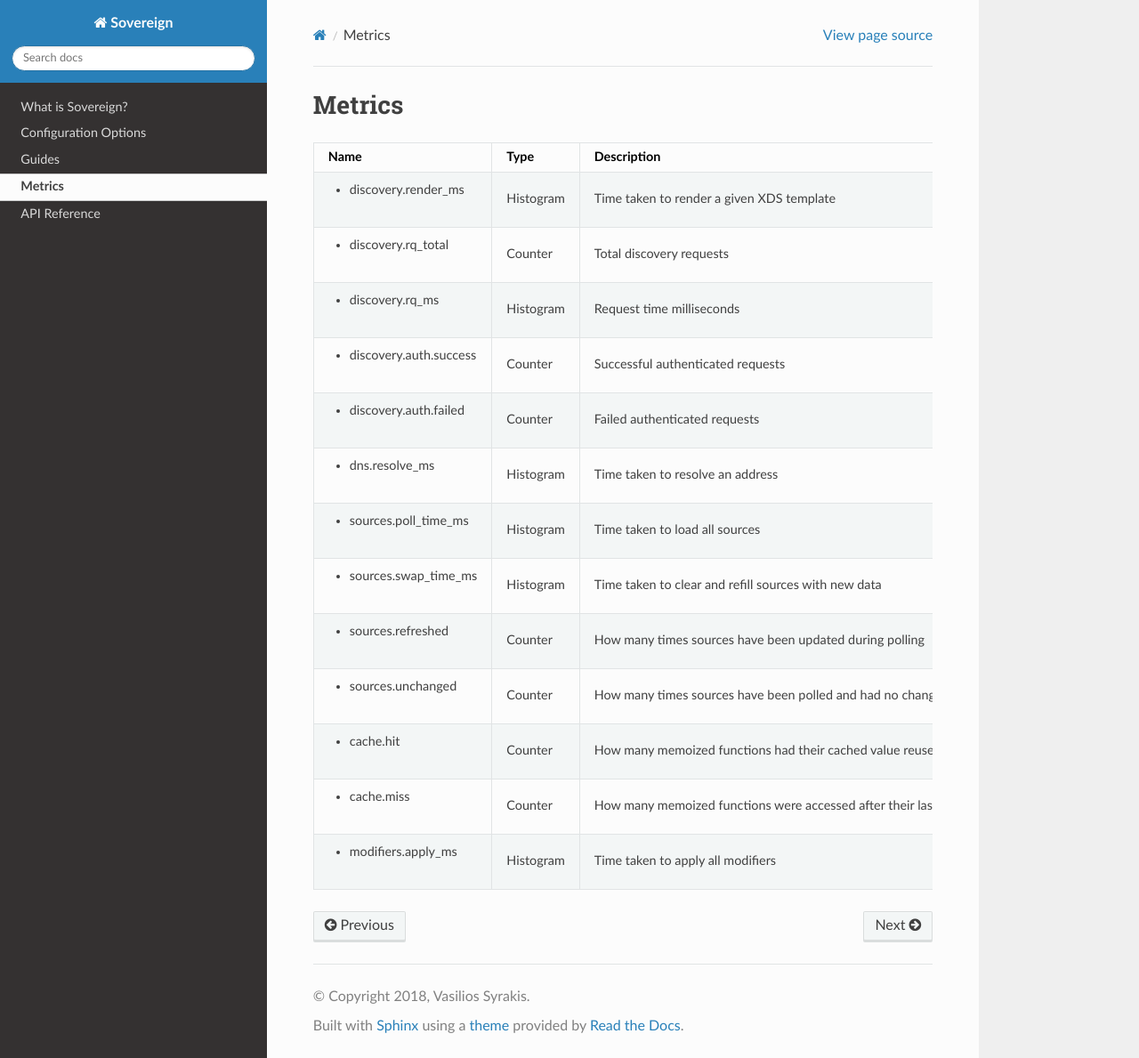
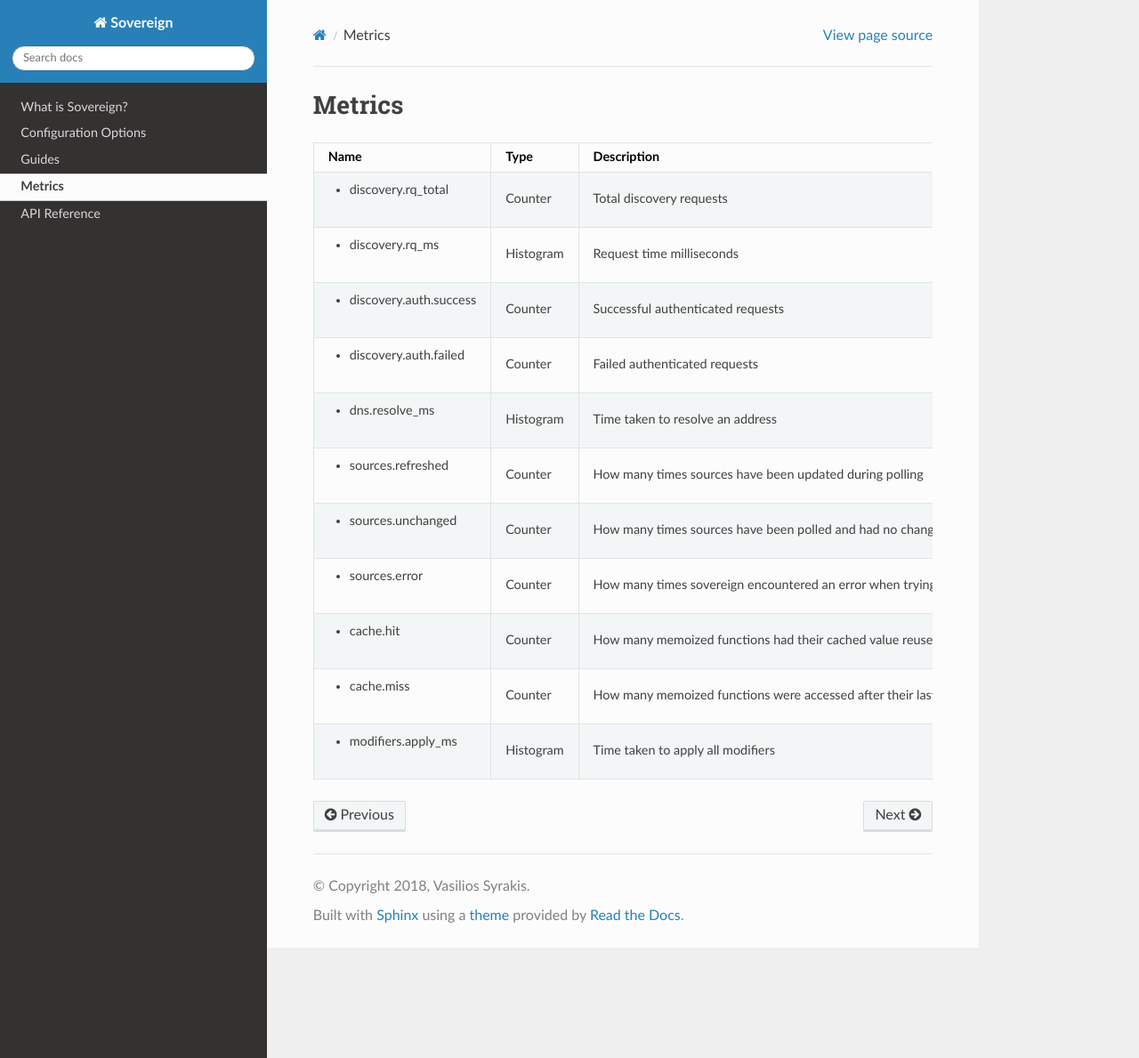
Before and after one commit to cetanu/sovereign, a Sphinx documentation site: the page built from docs/metrics.rst, in a window 1280 px wide and 1189 px high. Shown: the whole window at 89% size. Built offline with Sphinx 7.4.7 and the Read the Docs theme 2.0.0, drawn with Linux system fonts in a browser that asks for light colours.

Commit message:
Updated refresh_sources to be slightly more resilient to failures

```diff
--- a/docs/metrics.rst
+++ b/docs/metrics.rst
@@ -7,16 +7,14 @@ Metrics
   :header: Name, Type, Description
   :widths: 1, 1, 2
 
-    * discovery.render_ms,Histogram,Time taken to render a given XDS template
     * discovery.rq_total,Counter,Total discovery requests
     * discovery.rq_ms,Histogram,Request time milliseconds
     * discovery.auth.success,Counter,Successful authenticated requests
     * discovery.auth.failed,Counter,Failed authenticated requests
     * dns.resolve_ms,Histogram,Time taken to resolve an address
-    * sources.poll_time_ms,Histogram,Time taken to load all sources
-    * sources.swap_time_ms,Histogram,Time taken to clear and refill sources with new data
     * sources.refreshed,Counter,How many times sources have been updated during polling
     * sources.unchanged,Counter,How many times sources have been polled and had no changes
+    * sources.error,Counter,How many times sovereign encountered an error when trying to refresh sources
     * cache.hit,Counter,How many memoized functions had their cached value reused
     * cache.miss,Counter,How many memoized functions were accessed after their last result expired
     * modifiers.apply_ms,Histogram,Time taken to apply all modifiers
```
Also changed, not shown: CHANGELOG.md (+3 -0 lines), 1 other file.
